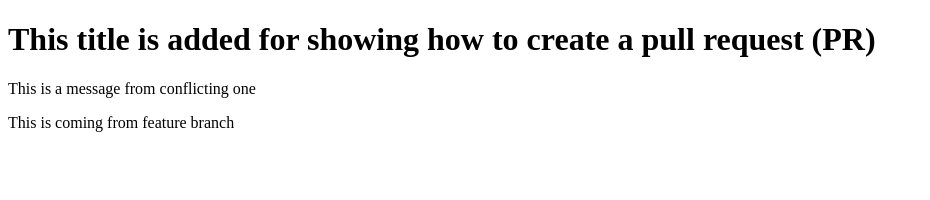
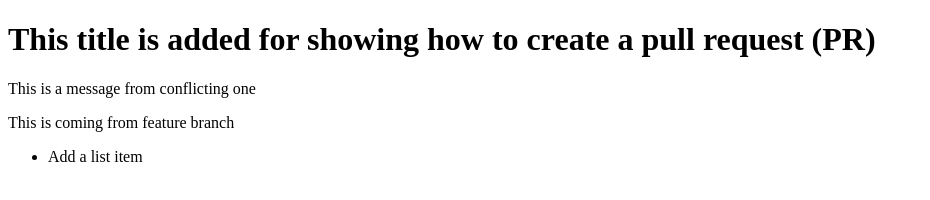
Before and after one commit to yusufalp/git-practice, a plain HTML site: page index.html in a window 1280 px wide. Shown: the whole page, without its empty margins (0-930 px from the left). Drawn offline with Linux system fonts and the light colour scheme.

Commit message:
add the list

```diff
--- a/index.html
+++ b/index.html
@@ -9,5 +9,8 @@
     <h1>This title is added for showing how to create a pull request (PR)</h1>
     <p>This is a message from conflicting one</p>
     <p>This is coming from feature branch</p>
+    <ul>
+      <li>Add a list item</li>
+    </ul>
   </body>
 </html>
```
